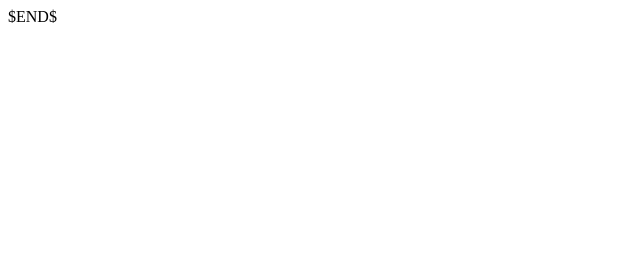
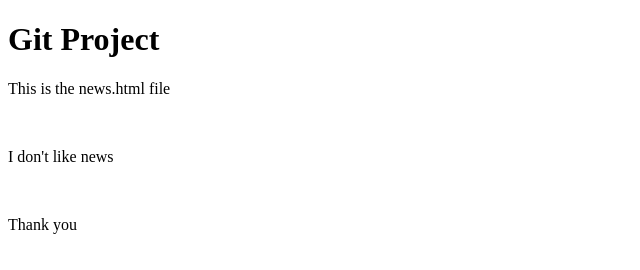
Before and after one commit to baokhue/GitProject, a plain HTML site: page Source/news.html in a window 1280 px wide. Shown: the whole page, without its empty margins (0-640 px from the left). Drawn offline with Linux system fonts and the light colour scheme.

Commit message:
Add Source/news.html file

```diff
--- a/Source/news.html
+++ b/Source/news.html
@@ -2,9 +2,14 @@
 <html lang="en">
 <head>
     <meta charset="UTF-8">
-    <title>$Title$</title>
+    <title>HTML links</title>
 </head>
 <body>
-$END$
+<h1>Git Project</h1>
+<p>This is the news.html file</p>
+<br>
+<p>I don't like news</p>
+<br>
+<p>Thank you</p>
 </body>
 </html>
```
